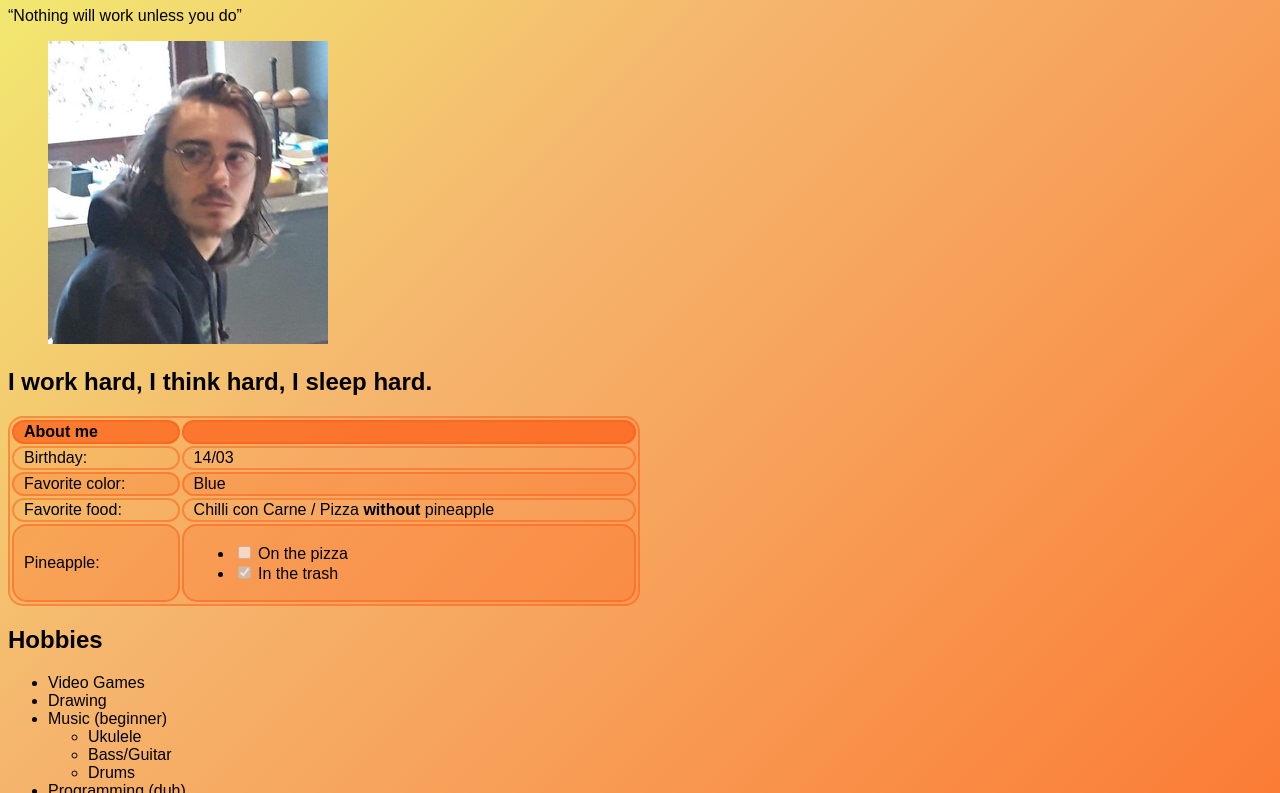
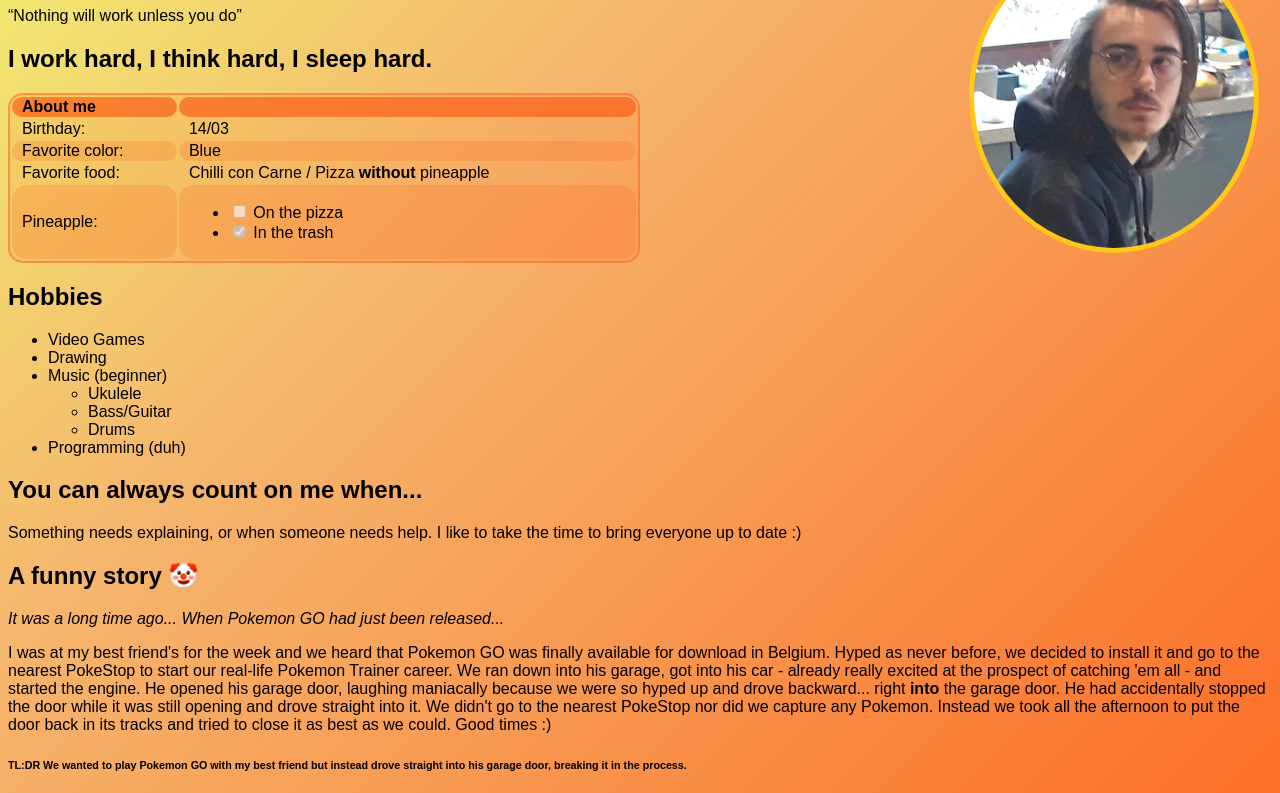
Before and after one commit to MrPinoBoy/markdown-to-html, a plain HTML site: page index.html in a window 1280 px wide. Shown: the part 73-866 px from the top of the page. Drawn offline with Linux system fonts and the light colour scheme.

Commit message:
Updates to html and css

```diff
--- a/index.html
+++ b/index.html
@@ -6,13 +6,13 @@
         <header>
             <h1>Thomas Beaupain</h1>
             <q>Nothing will work unless you do</q>
-            <figure><img src="photo1.jpg" alt="A blurry picture of me"></figure>
+            <figure><img src="photo1.jpg" alt="A blurry picture of me" class="myPicture"></figure>
         </header>
     </head>
     <body>
         <h2>I work hard, I think hard, I sleep hard.</h1>
         <table>
-             <tr class="row1"><th>  About me</th><th></th></tr>
+             <tr id="row1"><th>  About me</th><th id="row1"></th></tr>
              <tr><td>  Birthday:</td><td>  14/03</td></tr>
              <tr><td>  Favorite color:</td><td>  Blue</td></tr>
              <tr><td>  Favorite food:</td><td>  Chilli con Carne / Pizza <b>without</b> pineapple</td></tr>
--- a/style.css
+++ b/style.css
@@ -1,17 +1,28 @@
+.myPicture {
+    border-radius: 50%;
+    border: 5px solid rgb(254, 200, 23);
+    position: absolute;
+    top: 0;
+    left: 75%;
+    bottom: 75%;
+    right: 0;
+    margin: auto;
+}
 body {
+    background-position: center;
     background:linear-gradient(135deg, rgb(241, 237, 112) 0%, rgba(245,182,110,1) 29%, rgba(254,93,23,1) 100%);
+    position: relative;
     font-family: Arial, Helvetica, sans-serif;
 }
 table, td, th {
-    border: 2px solid rgba(254,93,23,0.5);
-    border-collapse: separate;
     text-align: left;
     color: rgb(0, 0, 0);
     -moz-border-radius: 15px;
     border-radius: 15px;
 }
-
 table {
+    border: 2px solid rgba(254,93,23,0.5);
+    border-collapse: separate;
     background-color: rgba(254,93,23,0.1);
     width: 50%;
     -moz-border-radius: 15px;
@@ -20,7 +31,6 @@ table {
 th, td {
     padding-left: 10px;
 }
-
 tr:nth-child(odd) {
     background-color: rgba(254,93,23,0.2);
 }
```
